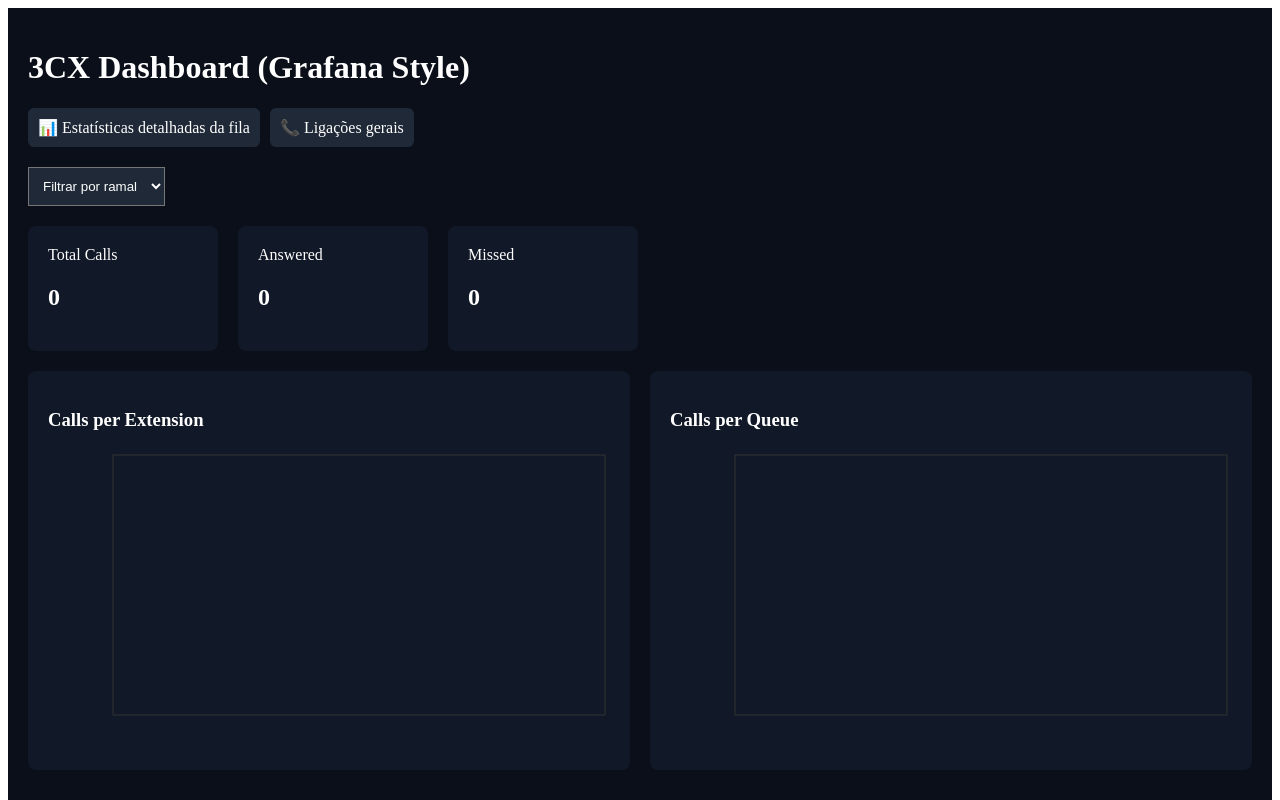
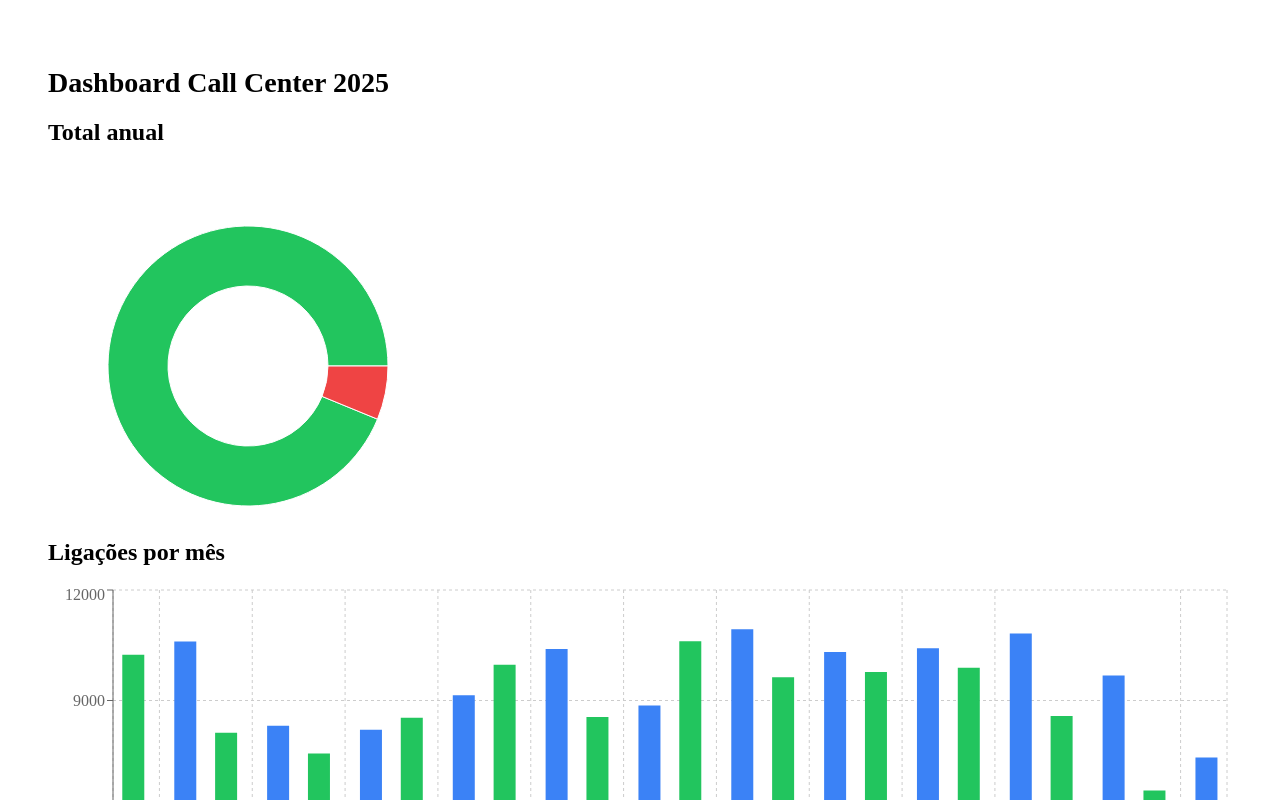
Before and after one commit to thiagotgl/3cxdashboard, a Next.js app: page / in a window 1280 px wide. Shown: the top 800 px of the page. Built offline with nearby package versions, Linux system fonts and the light colour scheme.

Commit message:
Refactor Dashboard component and remove CSV uploads

```diff
--- a/app/page.tsx
+++ b/app/page.tsx
@@ -1,262 +1,101 @@
+"use client"
 
-"use client";
-
-import { useState, useMemo } from "react";
-import Papa from "papaparse";
+import { ligacoesPorMes } from "@/data/ligacoes"
 import {
+  PieChart,
+  Pie,
+  Cell,
+  Tooltip,
+  ResponsiveContainer,
   BarChart,
   Bar,
   XAxis,
   YAxis,
-  Tooltip,
-  ResponsiveContainer,
   CartesianGrid,
-} from "recharts";
+  Legend,
+} from "recharts"
+
+const COLORS = ["#22c55e", "#ef4444"]
 
 export default function Dashboard() {
-  const [queueData, setQueueData] = useState<any[]>([]);
-  const [callData, setCallData] = useState<any[]>([]);
-  const [selectedExt, setSelectedExt] = useState("ALL");
 
-  // carregar csv estatísticas da fila
-  function loadQueueCSV(e: any) {
-    Papa.parse(e.target.files[0], {
-      header: true,
-      skipEmptyLines: true,
-      complete: (result) => {
-        setQueueData(result.data as any[]);
-      },
-    });
-  }
+  const anoSelecionado = 2025
 
-  // carregar csv ligações gerais
-  function loadCallCSV(e: any) {
-    Papa.parse(e.target.files[0], {
-      header: true,
-      skipEmptyLines: true,
-      complete: (result) => {
-        setCallData(result.data as any[]);
-      },
-    });
-  }
+  const dadosAno = ligacoesPorMes.filter(d => d.ano === anoSelecionado)
 
-  // lista de ramais
-  const extensions = useMemo(() => {
-    return Array.from(
-      new Set(callData.map((c: any) => c.From))
-    ).filter(Boolean);
-  }, [callData]);
+  const totalAtendidas = dadosAno.reduce((acc, d) => acc + d.atendidas, 0)
+  const totalNaoAtendidas = dadosAno.reduce((acc, d) => acc + d.naoAtendidas, 0)
 
-  // filtrar chamadas
-  const filteredCalls = useMemo(() => {
-    if (selectedExt === "ALL") return callData;
-
-    return callData.filter(
-      (c: any) => c.From === selectedExt
-    );
-  }, [callData, selectedExt]);
-
-  // estatísticas
-  const stats = useMemo(() => {
-    const total = filteredCalls.length;
-
-    const answered = filteredCalls.filter((c: any) =>
-      c.Status?.toLowerCase().includes("answered")
-    ).length;
-
-    const missed = filteredCalls.filter((c: any) =>
-      c.Status?.toLowerCase().includes("missed")
-    ).length;
-
-    // por ramal
-    const byExtMap: any = {};
-
-    filteredCalls.forEach((c: any) => {
-      const ext = c.From || "Unknown";
-
-      if (!byExtMap[ext])
-        byExtMap[ext] = { name: ext, total: 0 };
-
-      byExtMap[ext].total++;
-    });
-
-    const byExt = Object.values(byExtMap);
-
-    // por fila
-    const byQueue = queueData.map((q: any) => ({
-      name: q.Queue || "Unknown",
-      total: Number(q["Calls Total"]) || 0,
-    }));
-
-    return {
-      total,
-      answered,
-      missed,
-      byExt,
-      byQueue,
-    };
-  }, [filteredCalls, queueData]);
+  const dadosDisco = [
+    { name: "Atendidas", value: totalAtendidas },
+    { name: "Não atendidas", value: totalNaoAtendidas },
+  ]
 
   return (
-    <div style={containerStyle}>
+    <div style={{ padding: 40 }}>
 
-      <h1>3CX Dashboard (Grafana Style)</h1>
+      <h1 style={{ fontSize: 28, fontWeight: "bold" }}>
+        Dashboard Call Center {anoSelecionado}
+      </h1>
 
-      {/* upload */}
-      <div style={uploadContainer}>
-        <Upload
-          label="📊 Estatísticas detalhadas da fila"
-          onChange={loadQueueCSV}
-        />
+      {/* GRAFICO DISCO */}
+      <div style={{ width: 400, height: 400 }}>
+        <h2>Total anual</h2>
 
-        <Upload
-          label="📞 Ligações gerais"
-          onChange={loadCallCSV}
-        />
+        <ResponsiveContainer>
+          <PieChart>
+
+            <Pie
+              data={dadosDisco}
+              cx="50%"
+              cy="50%"
+              innerRadius={80}
+              outerRadius={140}
+              dataKey="value"
+            >
+              {dadosDisco.map((entry, index) => (
+                <Cell key={index} fill={COLORS[index]} />
+              ))}
+            </Pie>
+
+            <Tooltip />
+
+          </PieChart>
+        </ResponsiveContainer>
       </div>
 
-      {/* filtro */}
-      <div style={{ marginTop: 20 }}>
-        <Select
-          label="Filtrar por ramal"
-          options={extensions}
-          value={selectedExt}
-          onChange={setSelectedExt}
-        />
-      </div>
+      {/* GRAFICO BARRAS */}
 
-      {/* cards */}
-      <div style={cardContainer}>
-        <Card title="Total Calls" value={stats.total} />
-        <Card title="Answered" value={stats.answered} />
-        <Card title="Missed" value={stats.missed} />
-      </div>
+      <div style={{ width: "100%", height: 500 }}>
 
-      {/* gráficos */}
-      <div style={grid}>
+        <h2>Ligações por mês</h2>
 
-        <Panel title="Calls per Extension">
-          <Chart data={stats.byExt} />
-        </Panel>
+        <ResponsiveContainer>
 
-        <Panel title="Calls per Queue">
-          <Chart data={stats.byQueue} />
-        </Panel>
+          <BarChart data={dadosAno}>
+
+            <CartesianGrid strokeDasharray="3 3" />
+
+            <XAxis dataKey="mes" />
+
+            <YAxis />
+
+            <Tooltip />
+
+            <Legend />
+
+            <Bar dataKey="atendidas" fill="#22c55e" name="Atendidas" />
+
+            <Bar dataKey="naoAtendidas" fill="#ef4444" name="Não atendidas" />
+
+            <Bar dataKey="recebidas" fill="#3b82f6" name="Recebidas" />
+
+          </BarChart>
+
+        </ResponsiveContainer>
 
       </div>
 
     </div>
-  );
+  )
 }
-
-/* COMPONENTES */
-
-function Upload({ label, onChange }: any) {
-  return (
-    <label style={uploadStyle}>
-      {label}
-      <input type="file" hidden onChange={onChange} />
-    </label>
-  );
-}
-
-function Select({ label, options, value, onChange }: any) {
-  return (
-    <select
-      value={value}
-      onChange={(e) => onChange(e.target.value)}
-      style={selectStyle}
-    >
-      <option value="ALL">{label}</option>
-
-      {options.map((o: any) => (
-        <option key={o}>{o}</option>
-      ))}
-    </select>
-  );
-}
-
-function Card({ title, value }: any) {
-  return (
-    <div style={cardStyle}>
-      <div>{title}</div>
-      <h2>{value}</h2>
-    </div>
-  );
-}
-
-function Panel({ title, children }: any) {
-  return (
-    <div style={panelStyle}>
-      <h3>{title}</h3>
-      {children}
-    </div>
-  );
-}
-
-function Chart({ data }: any) {
-  return (
-    <ResponsiveContainer width="100%" height={300}>
-      <BarChart data={data}>
-        <CartesianGrid stroke="#333" />
-        <XAxis dataKey="name" stroke="white" />
-        <YAxis stroke="white" />
-        <Tooltip />
-        <Bar dataKey="total" fill="#00d4ff" />
-      </BarChart>
-    </ResponsiveContainer>
-  );
-}
-
-/* ESTILO */
-
-const containerStyle = {
-  padding: 20,
-  background: "#0b0f19",
-  color: "white",
-  minHeight: "100vh",
-};
-
-const uploadContainer = {
-  display: "flex",
-  gap: 10,
-};
-
-const uploadStyle = {
-  padding: 10,
-  background: "#1f2937",
-  borderRadius: 6,
-  cursor: "pointer",
-};
-
-const selectStyle = {
-  padding: 10,
-  background: "#1f2937",
-  color: "white",
-};
-
-const cardContainer = {
-  display: "flex",
-  gap: 20,
-  marginTop: 20,
-};
-
-const cardStyle = {
-  background: "#111827",
-  padding: 20,
-  borderRadius: 8,
-  minWidth: 150,
-};
-
-const grid = {
-  display: "grid",
-  gridTemplateColumns: "1fr 1fr",
-  gap: 20,
-  marginTop: 20,
-};
-
-const panelStyle = {
-  background: "#111827",
-  padding: 20,
-  borderRadius: 8,
-};
```
